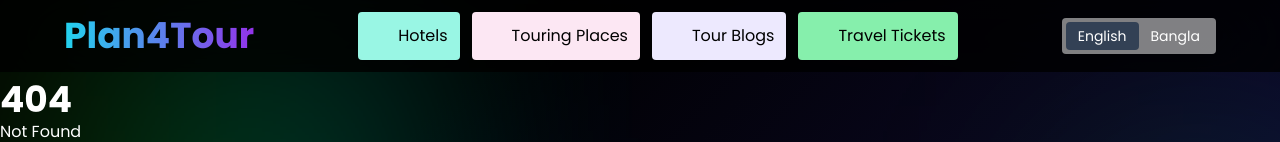
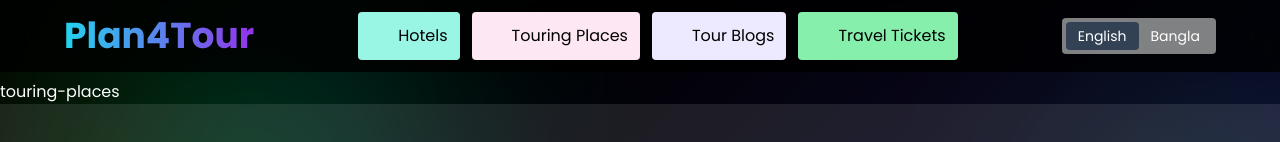
Before and after one commit to kaiesmahmud/plan4tour-bd, a SvelteKit app: page /touring-places in a window 1280 px wide. Before the commit this address had no page. Shown: the top 142 px of the page. Built offline with nearby package versions, Linux system fonts and the light colour scheme; some icons are missing.

Commit message:
sub-page created

```diff
--- /dev/null
+++ b/src/routes/hotels/+page.svelte
@@ -0,0 +1 @@
+ <p>hotels page</p>
--- /dev/null
+++ b/src/routes/tour-blogs/+page.svelte
@@ -0,0 +1 @@
+ <p>tour-blogs</p>
--- /dev/null
+++ b/src/routes/touring-places/+page.svelte
@@ -0,0 +1 @@
+ <p>touring-places</p>
--- /dev/null
+++ b/src/routes/travel-tickets/+page.svelte
@@ -0,0 +1 @@
+ <p>travel-tickets</p>
```
